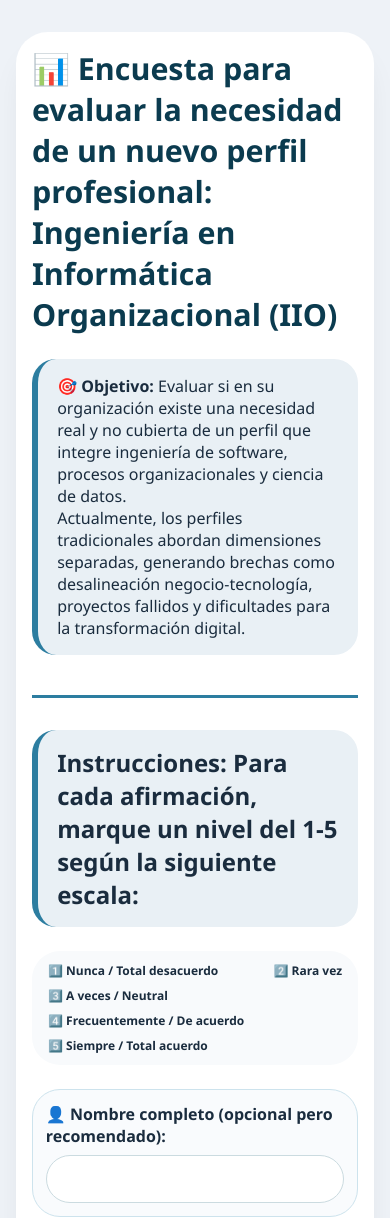
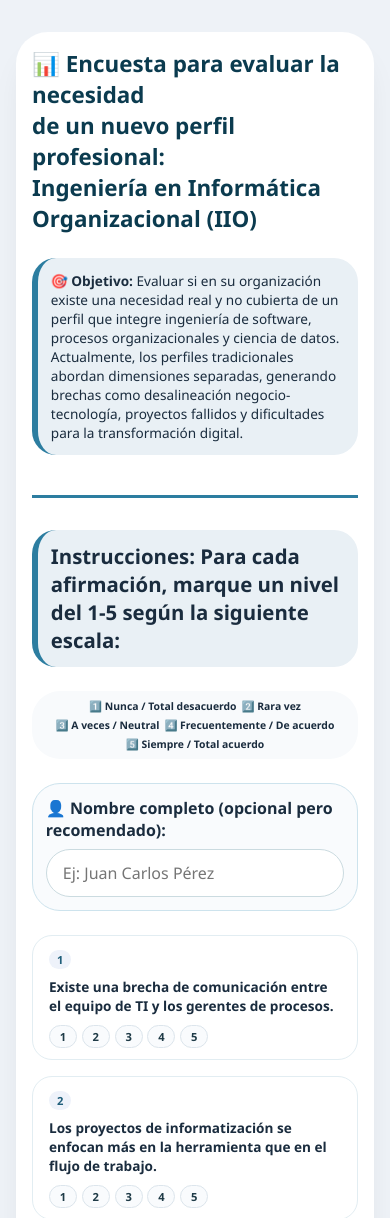
Before and after one commit to jfr32/encuesta, a plain HTML site: page index.html in a window 390 px wide. Shown: the top 1218 px of the page. Drawn offline with Linux system fonts and the light colour scheme.

Commit message:
Update index.html

```diff
--- a/index.html
+++ b/index.html
@@ -206,10 +206,66 @@
             color: #5e7e91;
         }
 
+        /* ========== MEJORAS PARA MÓVIL ========== */
         @media (max-width: 640px) {
-            .container { padding: 1rem; }
-            .option { width: 32px; }
-            .title-area h1 { font-size: 1.3rem; }
+            .container {
+                padding: 1rem;
+            }
+            h1 {
+                font-size: 1.4rem;
+            }
+            .sub {
+                font-size: 0.85rem;
+                padding: 0.8rem;
+            }
+            /* Escala guía más compacta */
+            .scale-guide {
+                font-size: 0.65rem;
+                gap: 5px;
+                padding: 0.5rem;
+                justify-content: center;
+            }
+            /* Cuadritos más pequeños y con menos separación */
+            .options-row {
+                gap: 0.4rem;
+            }
+            .option {
+                width: 30px;
+                padding: 3px 0;
+            }
+            .option label {
+                font-size: 0.75rem;
+            }
+            input[type="radio"]:checked + label {
+                padding: 3px 0;
+                margin: -3px 0;
+            }
+            /* Texto de las preguntas ligeramente más pequeño */
+            .question-text {
+                font-size: 0.85rem;
+            }
+            .q-num {
+                font-size: 0.7rem;
+                padding: 2px 8px;
+            }
+            /* Botones más compactos */
+            .btn {
+                padding: 8px 18px;
+                font-size: 0.8rem;
+            }
+        }
+
+        /* Pantallas muy pequeñas (menos de 480px) */
+        @media (max-width: 480px) {
+            .option {
+                width: 28px;
+            }
+            .option label {
+                font-size: 0.7rem;
+            }
+            .options-row {
+                gap: 0.3rem;
+            }
         }
 
         .toast-msg {
@@ -241,7 +297,6 @@
         <h2>
             Instrucciones:  Para cada afirmación, marque un nivel del 1-5 según la siguiente escala:
         </h2>
-
     </div>
 
     <div class="scale-guide">
@@ -255,14 +310,13 @@
     <!-- NUEVO CAMPO: NOMBRE COMPLETO -->
     <div class="nombre-field">
         <label>👤 Nombre completo (opcional pero recomendado):</label>
-        <input type="text" id="nombreCompleto" name="nombre_completo" autocomplete="off">
+        <input type="text" id="nombreCompleto" name="nombre_completo" autocomplete="off" placeholder="Ej: Juan Carlos Pérez">
         <div class="error-nombre" id="errorNombre">Solo se permiten letras y espacios. Cada palabra debe iniciar con mayúscula.</div>
     </div>
 
-    <!-- Formulario con action de Formspree (sustituye TU_ENDPOINT_AQUI) -->
+    <!-- Formulario con action de Formspree (tu endpoint ya está) -->
     <form id="surveyForm" method="POST" action="https://formspree.io/f/mwvzjkqk">
         <input type="hidden" name="_subject" value="Nueva respuesta Encuesta IIO">
-
         <div id="questionsContainer" class="questions-area"></div>
 
         <div class="open-question">
@@ -276,6 +330,7 @@
         </div>
     </form>
 
+    <!-- El pie de página está comentado en tu original, lo dejo así -->
     <!-- <div class="footnote">
         🔍 Datos anónimos con fines académicos. Al enviar, recibirás un resumen y los datos llegarán al investigador.
     </div> -->
@@ -283,7 +338,7 @@
 <div id="toastMsg" class="toast-msg"></div>
 
 <script>
-    // ---------- 22 PREGUNTAS ----------
+    // ---------- 22 PREGUNTAS (sin cambios) ----------
     const questionsList = [
         "Existe una brecha de comunicación entre el equipo de TI y los gerentes de procesos.",
         "Los proyectos de informatización se enfocan más en la herramienta que en el flujo de trabajo.",
@@ -309,7 +364,7 @@
         "Una carrera que una gestión, procesos e informática resolvería problemas actuales."
     ];
 
-    // Función para capitalizar cada palabra (primera letra mayúscula, resto minúsculas)
+    // Función para capitalizar cada palabra
     function toTitleCase(str) {
         return str.toLowerCase().split(' ').map(word => {
             if (word.length === 0) return word;
@@ -317,43 +372,22 @@
         }).join(' ');
     }
 
-    // Validar que el nombre solo contenga letras, espacios y algunos acentos básicos (opcional)
+    // Validar nombre (solo letras, espacios, acentos, ñ)
     function isValidName(name) {
-        // Permite letras (incluyendo acentos), espacios y guiones (opcional)
-        // Si quieres solo letras sin acentos, usa /^[A-Za-z\s]+$/
         const regex = /^[A-Za-záéíóúüñÁÉÍÓÚÜÑ\s]+$/;
         return regex.test(name);
     }
 
-    // Formatear y validar en tiempo real
     const nombreInput = document.getElementById('nombreCompleto');
     const errorDiv = document.getElementById('errorNombre');
-
-    function formatAndValidate() {
-        let value = nombreInput.value;
-        // Eliminar espacios múltiples al inicio/final y reducir espacios entre palabras
-        value = value.trim().replace(/\s+/g, ' ');
-        // Validar caracteres
-        if (value && !isValidName(value)) {
-            errorDiv.style.display = 'block';
-            nombreInput.style.borderColor = '#d32f2f';
-        } else {
-            errorDiv.style.display = 'none';
-            nombreInput.style.borderColor = '#cbdbe0';
-        }
-        // Aplicar formato título (sin forzar mientras escribe, pero al salir del campo)
-        return value;
-    }
 
     nombreInput.addEventListener('blur', function() {
         let value = this.value.trim();
         if (value) {
             if (!isValidName(value)) {
-                // Si es inválido, mostramos error y no aplicamos formato
                 errorDiv.style.display = 'block';
                 this.style.borderColor = '#d32f2f';
             } else {
-                // Aplicar título
                 this.value = toTitleCase(value);
                 errorDiv.style.display = 'none';
                 this.style.borderColor = '#cbdbe0';
@@ -364,7 +398,6 @@
         }
     });
 
-    // También al escribir, ocultar error cuando se empiece a corregir
     nombreInput.addEventListener('input', function() {
         let val = this.value;
         if (val && !isValidName(val)) {
@@ -376,7 +409,7 @@
         }
     });
 
-    // Renderizar preguntas con nombres numéricos
+    // Renderizar preguntas
     function renderQuestions() {
         const container = document.getElementById('questionsContainer');
         container.innerHTML = '';
@@ -408,7 +441,6 @@
         });
     }
 
-    // Recoger respuestas (incluyendo nombre)
     function collectAnswers() {
         const answers = {};
         let answered = 0;
@@ -438,7 +470,6 @@
         setTimeout(() => t.style.opacity = 0, 3000);
     }
 
-    // Manejar envío: validar nombre (si se ingresó, debe ser válido)
     const form = document.getElementById('surveyForm');
     form.addEventListener('submit', function(event) {
         const nombreVal = nombreInput.value.trim();
@@ -467,7 +498,6 @@
         // El formulario se envía normalmente a Formspree
     });
 
-    // Limpiar formulario
     document.getElementById('resetBtn').addEventListener('click', () => {
         for (let i = 1; i <= questionsList.length; i++) {
             document.getElementsByName(`pregunta_${i}`).forEach(r => r.checked = false);
@@ -479,7 +509,6 @@
         showToast("Formulario limpiado");
     });
 
-    // Auto-guardado y restauración
     function autoSave() {
         const data = collectAnswers();
         localStorage.setItem('encuestaIIO_backup', JSON.stringify(data));
```
